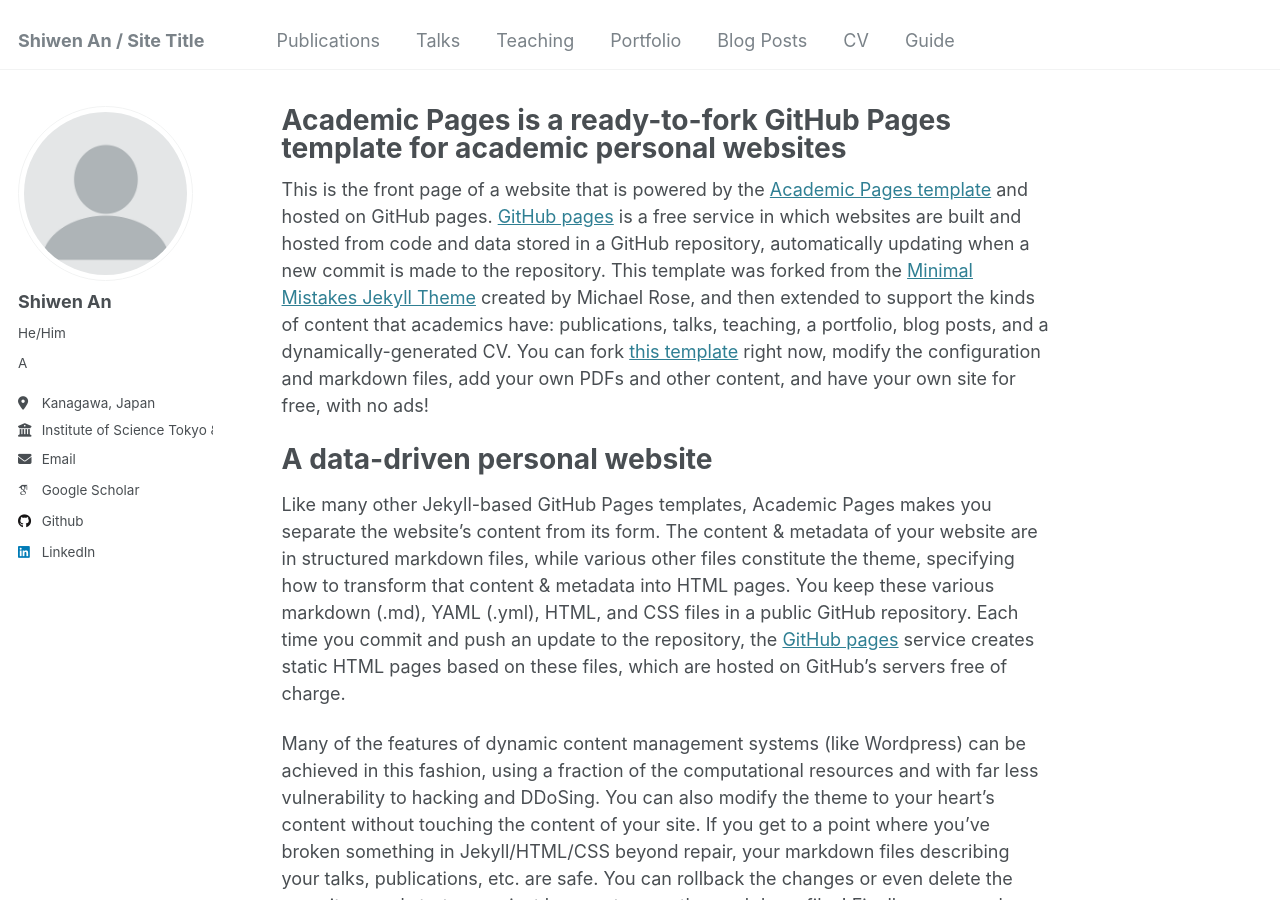
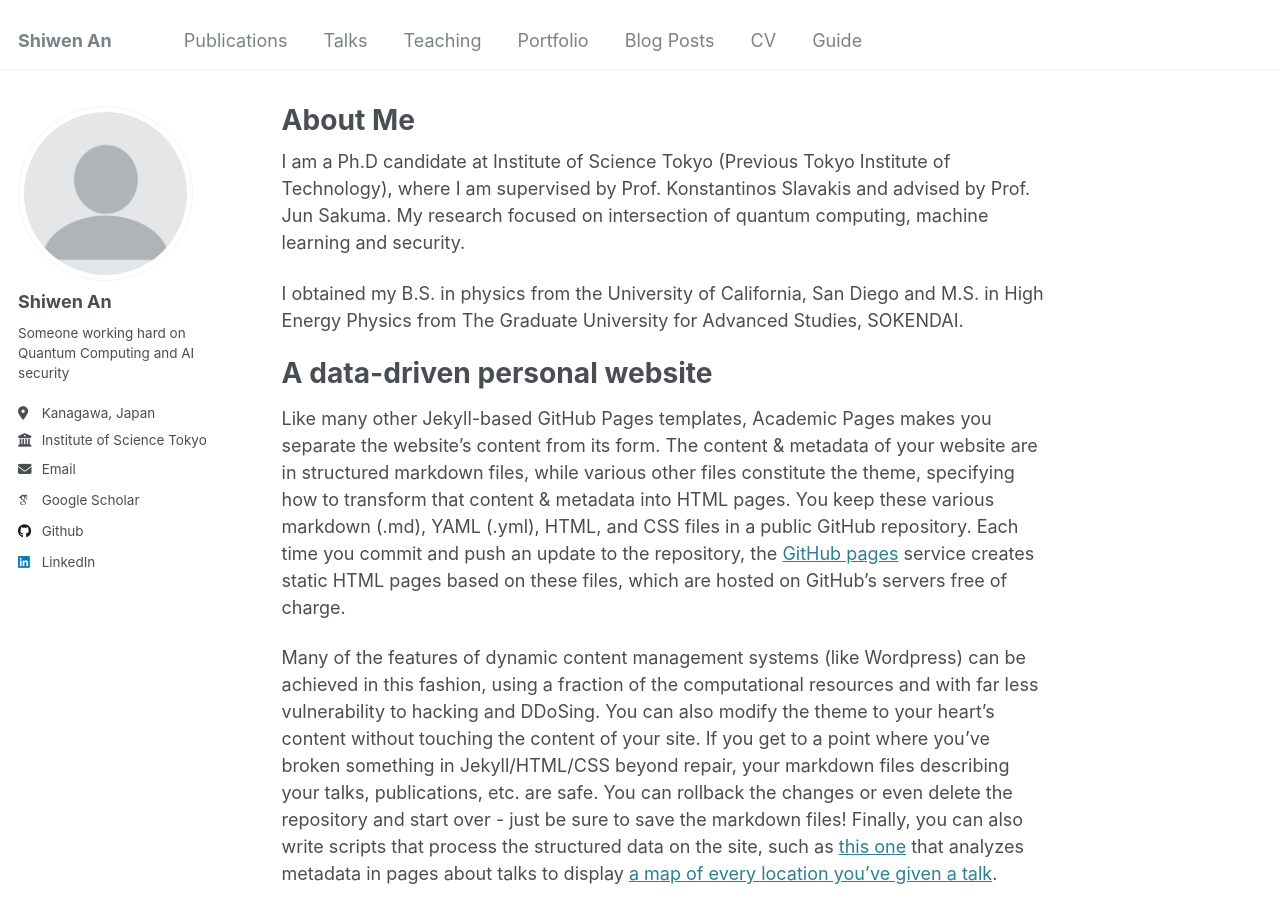
Before and after one commit to zazabap/zazabap.github.io, a Jekyll site: the page built from _pages/about.md, in a window 1280 px wide and 900 px high. Built offline with Jekyll 4.4.1, drawn with Linux system fonts in a browser that asks for light colours; some web fonts are replaced.

Commit message:
Update about me page

```diff
--- a/_config.yml
+++ b/_config.yml
@@ -8,7 +8,7 @@
 
 # Basic Site Settings
 locale                   : "en-US"
-title                    : "Shiwen An / Site Title"
+title                    : "Shiwen An"
 title_separator          : "-"
 name                     : &name "Shiwen An"
 description              : &description "personal description"
@@ -23,10 +23,10 @@ author:
   # Biographic information
   avatar           : "profile.png"
   name             : "Shiwen An"
-  pronouns         : "He/Him"
-  bio              : "A"
+  pronouns         : # URL
+  bio              : "Someone working hard on Quantum Computing and AI security"
   location         : "Kanagawa, Japan"
-  employer         : "Institute of Science Tokyo & RIKEN AIP"
+  employer         : "Institute of Science Tokyo"
   uri              : # URL
   email            : "an.s.aa@m.titech.ac.jp"
 
--- a/_pages/about.md
+++ b/_pages/about.md
@@ -1,13 +1,15 @@
 ---
 permalink: /
-title: "Academic Pages is a ready-to-fork GitHub Pages template for academic personal websites"
+title: "About Me"
 author_profile: true
 redirect_from:
   - /about/
   - /about.html
 ---
 
-This is the front page of a website that is powered by the [Academic Pages template](https://github.com/academicpages/academicpages.github.io) and hosted on GitHub pages. [GitHub pages](https://pages.github.com) is a free service in which websites are built and hosted from code and data stored in a GitHub repository, automatically updating when a new commit is made to the repository. This template was forked from the [Minimal Mistakes Jekyll Theme](https://mmistakes.github.io/minimal-mistakes/) created by Michael Rose, and then extended to support the kinds of content that academics have: publications, talks, teaching, a portfolio, blog posts, and a dynamically-generated CV. You can fork [this template](https://github.com/academicpages/academicpages.github.io) right now, modify the configuration and markdown files, add your own PDFs and other content, and have your own site for free, with no ads!
+I am a Ph.D candidate at Institute of Science Tokyo (Previous Tokyo Institute of Technology), where I am supervised by Prof. Konstantinos Slavakis and advised by Prof. Jun Sakuma. My research focused on intersection of quantum computing, machine learning and security.
+
+I obtained my B.S. in physics from the University of California, San Diego and M.S. in High Energy Physics from The Graduate University for Advanced Studies, SOKENDAI.
 
 A data-driven personal website
 ======
```
Also changed, not shown: README.md (+2 -72 lines).
